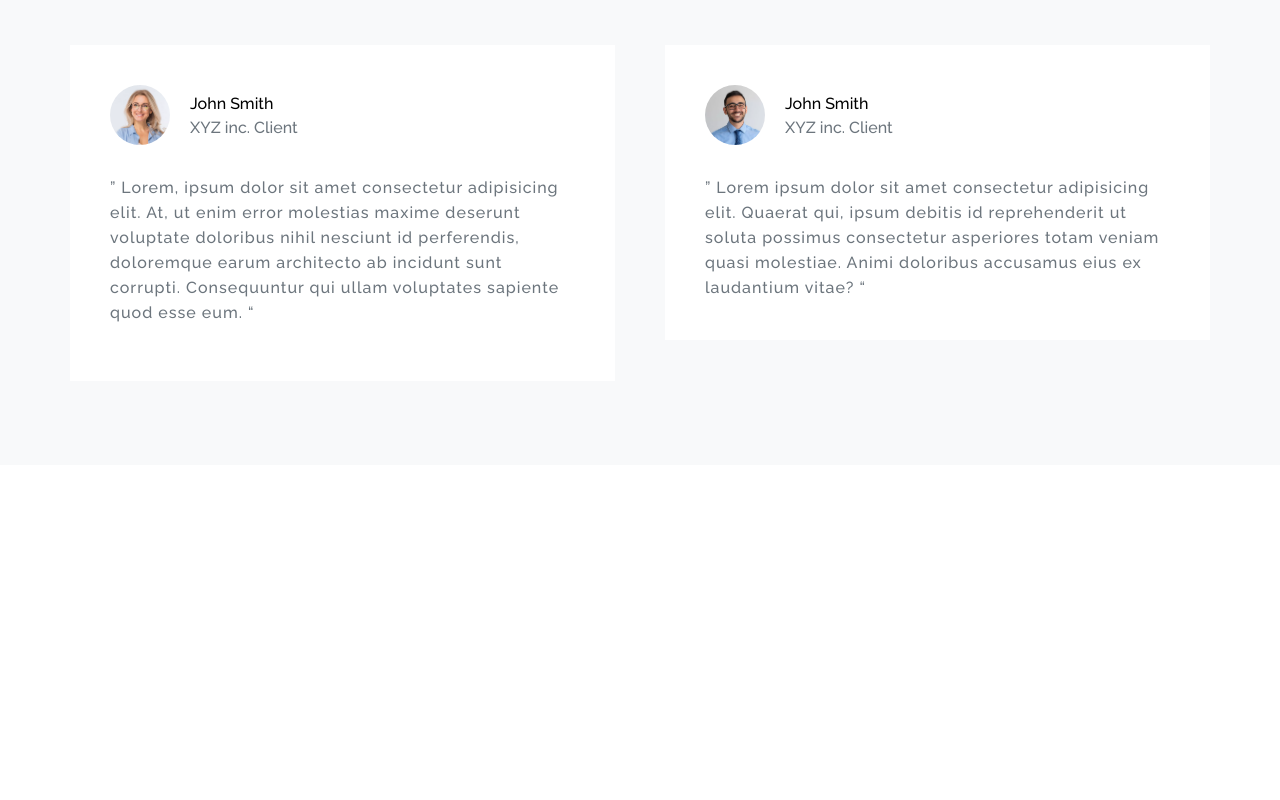
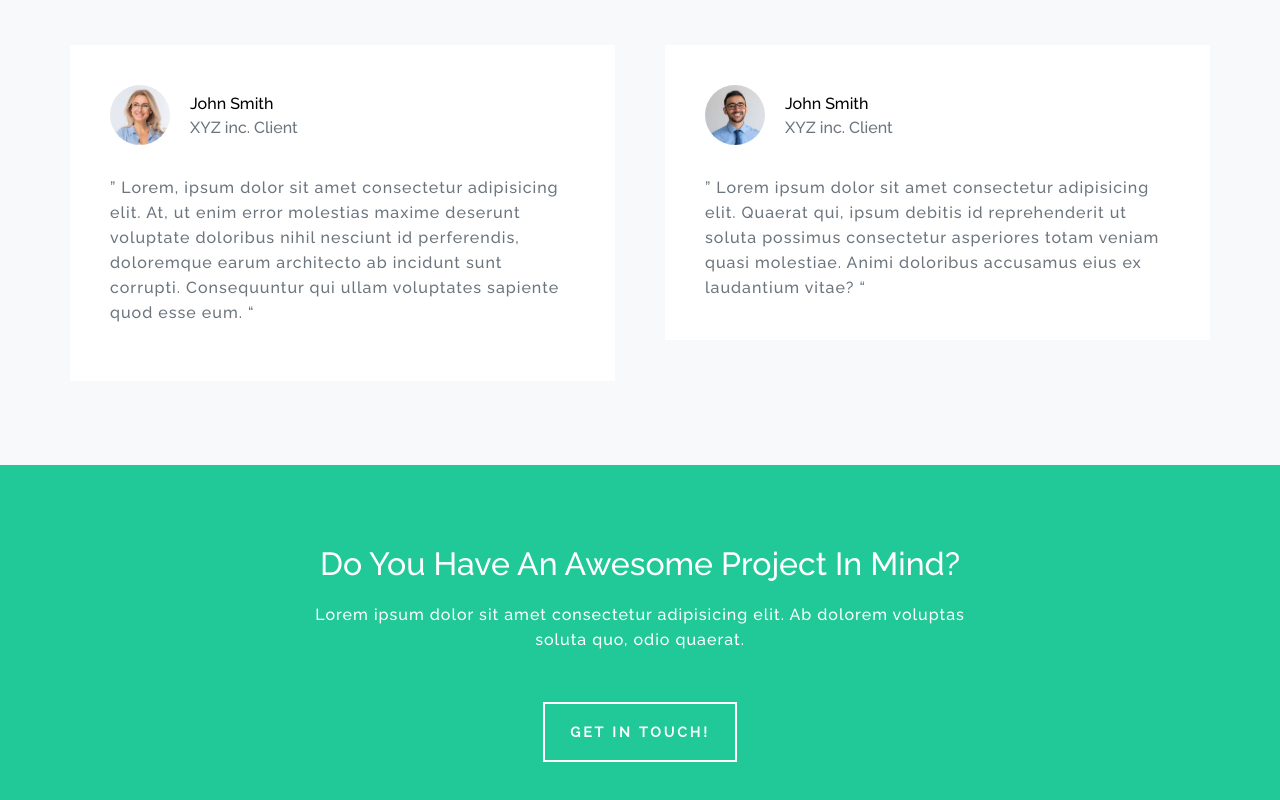
Before and after one commit to Masocher/Dimiour, a Next.js app: page / in a window 1280 px wide. Shown: the part 4271-5071 px from the top of the page. Before the commit the page ends 4736 px from the top, so only its background shows below. Built offline with nearby package versions, Linux system fonts and the light colour scheme.

Commit message:
Create Home's Contact Section

```diff
--- /dev/null
+++ b/src/components/contact-us.js
@@ -0,0 +1,18 @@
+// asstes
+import styles from '../styles/Contact-us.module.css'
+
+const ContatcUs = () => {
+    return (
+        <div className={styles.container}>
+            <div className={styles.contact_box}>
+                <div className ={styles.title_box}>Do You Have An Awesome Project In Mind?</div>
+
+                <div className={styles.description}>Lorem ipsum dolor sit amet consectetur adipisicing elit. Ab dolorem voluptas soluta quo, odio quaerat.</div>
+
+                <div className={styles.contact_btn}>GET IN TOUCH!</div>
+            </div>
+        </div>
+    )
+}
+
+export default ContatcUs
--- a/src/pages/index.js
+++ b/src/pages/index.js
@@ -5,6 +5,7 @@ import AboutSection from "../components/about-section"
 import Portfolio from "../components/portfolio"
 import FeaturedServices from '../components/featured-services'
 import Testimonials from "../components/testimonials"
+import ContatcUs from "../components/contact-us"
 
 export default function Home() {
   return (
@@ -15,6 +16,7 @@ export default function Home() {
       <Portfolio/>
       <FeaturedServices/>
       <Testimonials/>
+      <ContatcUs/>
     </div>
   )
 }
--- /dev/null
+++ b/src/styles/Contact-us.module.css
@@ -0,0 +1,43 @@
+.container {
+    width: 100%;
+    display: flex;
+    justify-content: center;
+    padding: 80px 0;
+    background-color: #20c997;
+    color: #fff;
+}
+
+.contact_box {
+    width: 660px;
+    display: flex;
+    flex-direction: column;
+    align-items: center;
+}
+
+.title_box {
+    font-size: 32px;
+    margin-bottom: 20px;
+}
+
+.description {
+    letter-spacing: 1px;
+    text-align: center;
+    line-height: 25px;
+}
+
+.contact_btn {
+    margin-top: 50px;
+    padding: 20px 25px;
+    border: 2px solid #fff;
+    color: #fff;
+    cursor: pointer;
+    transition: .2s;
+    font-weight: bold;
+    letter-spacing: 3px;
+    width: fit-content;
+    font-size: 14px;
+}
+.contact_btn:hover {
+    background-color: #fff;
+    color: #000;
+}
```
